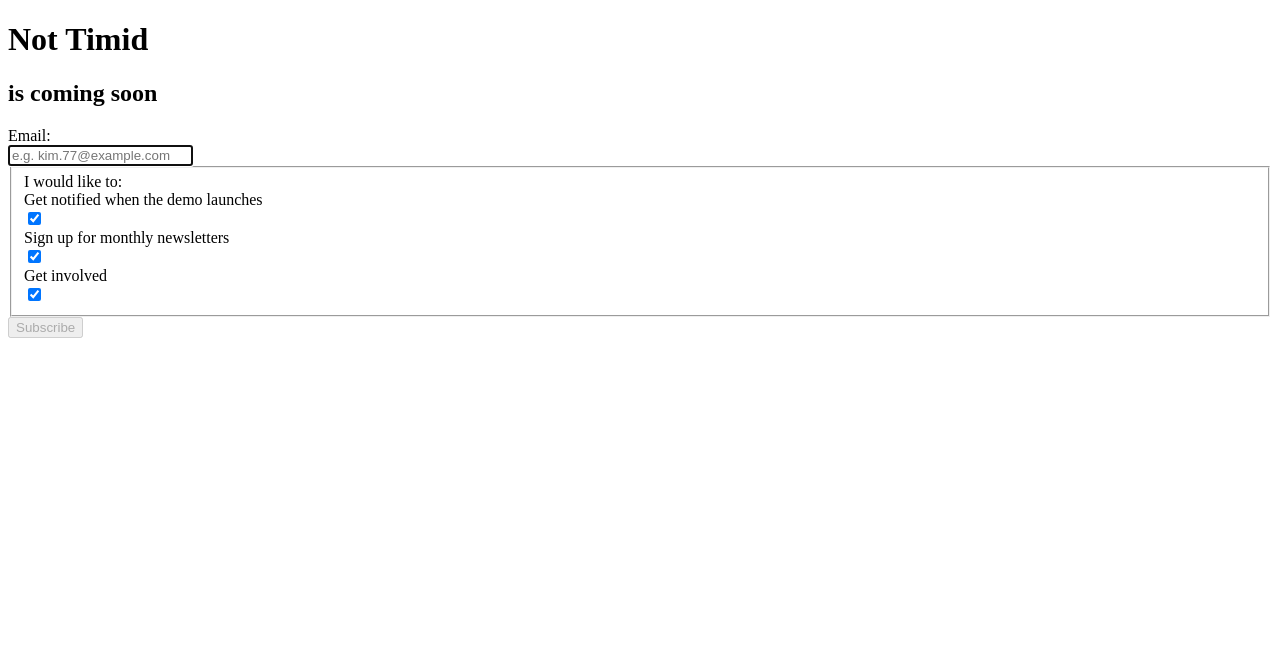
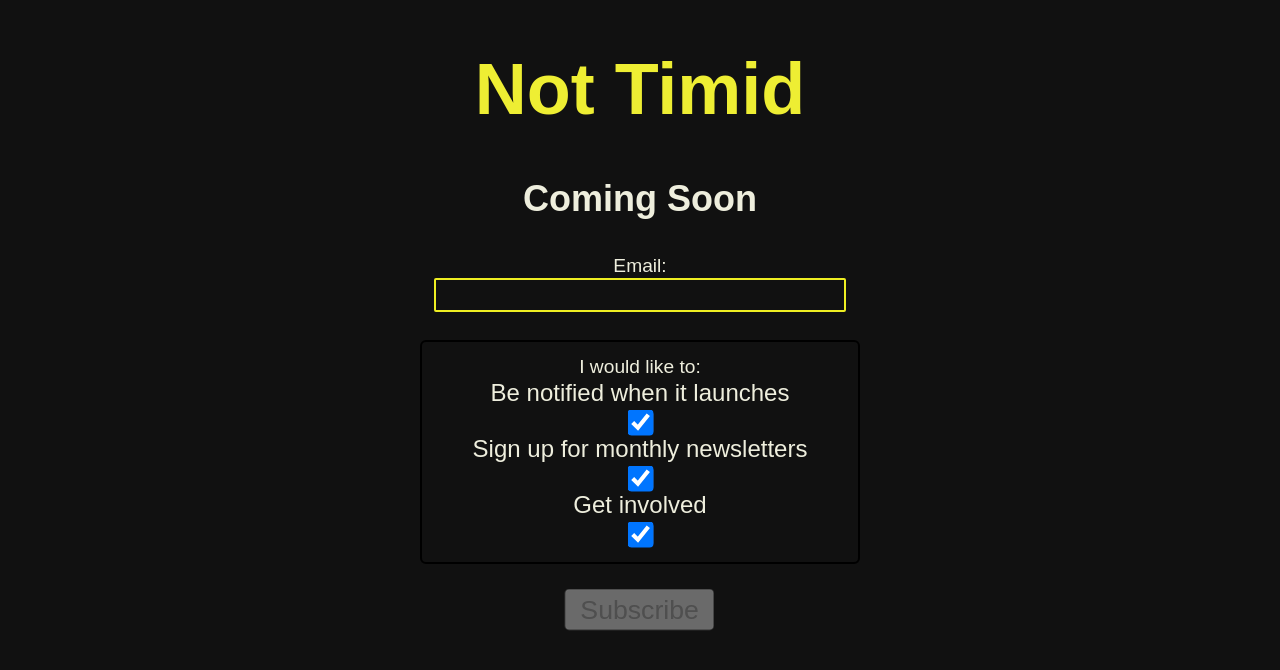
Before and after one commit to richplastow/not-timid-demo-newsletter-subscriber-page, a plain HTML site: page docs/index.html in a window 1280 px wide. Drawn offline with Linux system fonts and the light colour scheme.

Commit message:
begins basic styling

```diff
--- a/docs/index.html
+++ b/docs/index.html
@@ -8,29 +8,54 @@
 
     <style>
         /* General styling. */
+        body, fieldset, input {
+            background:#111; color:#eed;
+            text-align:center; font:24px Arial;
+            border: none;
+            outline:none;
+        }
+        h1 { color:#ee3; font-size:72px }
+        br { margin: 10px 0 }
+        input[type=text] {
+            width: 400px;
+            padding:4px;
+            font-size: 0.8em;
+            border-radius: 2px;
+            border: 2px solid #ee2;
+            color:#ee2
+        }
+        fieldset {
+            border:2px solid black;
+            border-radius: 6px;
+            margin: 0 auto;
+            width: 400px;
+        }
+        input[type=checkbox], button {
+            transform: scale(2);
+        }
         button { cursor: pointer; }
         button:disabled { cursor:not-allowed; }
 
         /* Form validation. */
-        .invalid-message { display:none }
-        .valid-message { display:inline }
+        .invalid-message { display:none; font-size: 0.8em; color:red }
+        .valid-message { display:inline; font-size: 0.8em; }
         .is-invalid .invalid-message { display:inline }
         .is-invalid .valid-message { display:none }
-        .is-invalid .validation-border { outline:2px solid red }
+        .is-invalid .validation-border { border:2px solid red }
     </style>
 </head>
 <body>
     <h1>Not Timid</h1>
-    <h2>is coming soon</h2>
+    <h2>Coming Soon</h2>
 
     <form>
         <label for="email" id="email-label">
             <span class="invalid-message">Please enter a valid email address:</span>
             <span class="valid-message">Email:</span>
             <br>
-            <input type="text" id="email" name="email" class="validation-border"
-                placeholder="e.g. kim.77@example.com">
+            <input type="text" id="email" name="email" class="validation-border">
         </label>
+        <br>
         <br>
 
         <fieldset id="flags">
@@ -39,23 +64,24 @@
                 <span class="valid-message">I would like to:</span>
                 <br>
 
-                <label for="launch-alert-flag-1">Get notified when the demo launches</label>
+                <label for="launch-alert-flag-1">Be notified when it launches</label>
                 <br>
                 <input type="checkbox" checked="checked" id="launch-alert-flag-1" name="launch-alert-flag-1">
-                <br>
+                <br style="margin:0 0 40px 0">
 
                 <label for="newsletter-flag-2">Sign up for monthly newsletters</label>
                 <br>
                 <input type="checkbox" checked="checked" id="newsletter-flag-2" name="newsletter-flag-2">
-                <br>
+                <br style="margin:0 0 40px 0">
 
                 <label for="get-involved-flag-4">Get involved</label>
                 <br>
                 <input type="checkbox" checked="checked" id="get-involved-flag-4" name="get-involved-flag-4">
-                <br>
+                <br style="margin:0 0 40px 0">
 
             </div>
         </fieldset>
+        <br>
 
         <button type="submit" id="subscribe" disabled="disabled">Subscribe</button>
     </form>
@@ -160,6 +186,7 @@
                         return;
                     }
                     console.log('OK!');
+                    window.location.href = './subscribed.html';
                 }
             }
             xhr.send('{"email":"' + trimmedEmail + '","flag":' + flag + '}');
```
Also changed, not shown: docs/subscribed.html (added, +24 -0 lines).
